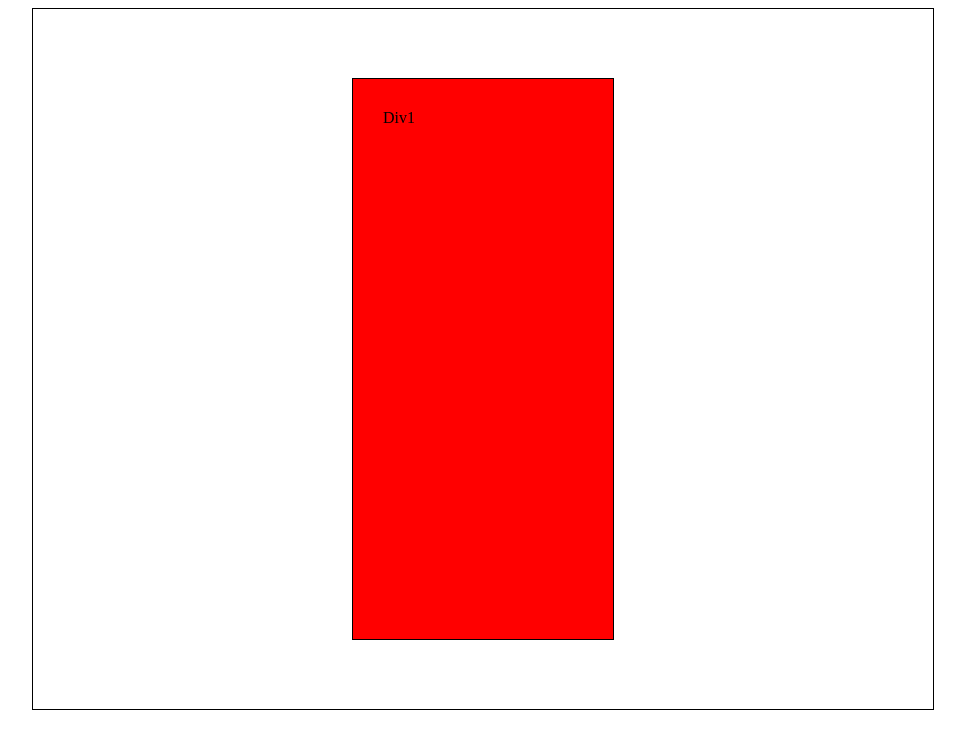
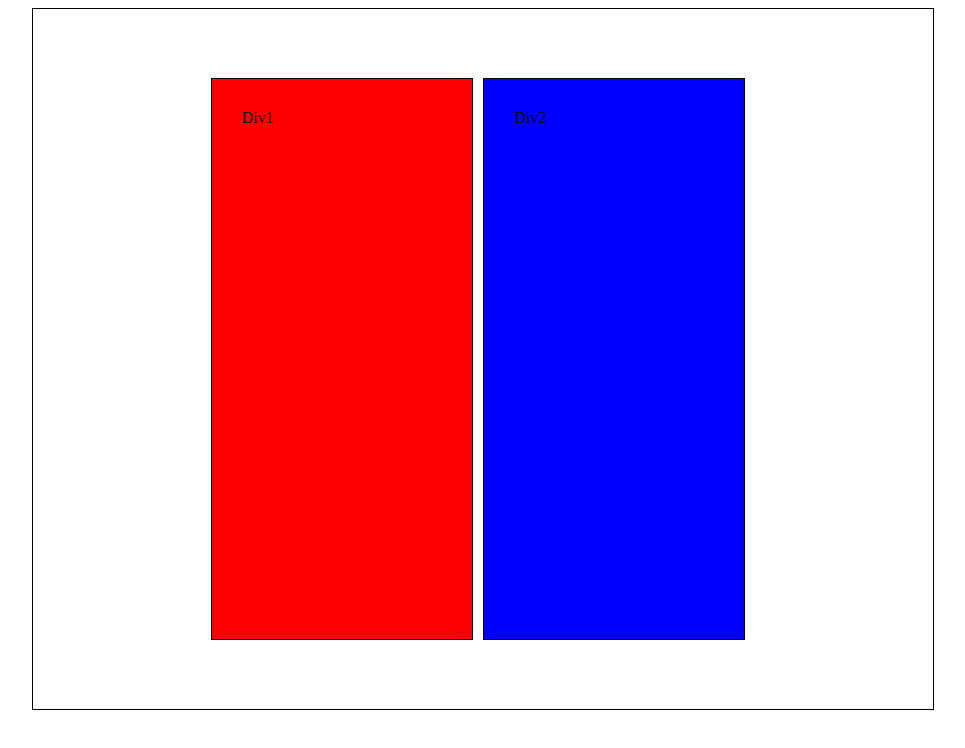
Before and after one commit to darshanraj24/test2, a plain HTML site: page index.html in a window 1280 px wide. Shown: the whole page, without its empty margins (157-1122 px from the left). Drawn offline with Linux system fonts and the light colour scheme.

Commit message:
eddited html

```diff
--- a/index.html
+++ b/index.html
@@ -40,6 +40,7 @@ sec{
 <body>
     <section>
         <nav class="parent">Div1</nav>
+        <div class="parent">Div2</div>
     </section>
 </body>
 </html>
```
